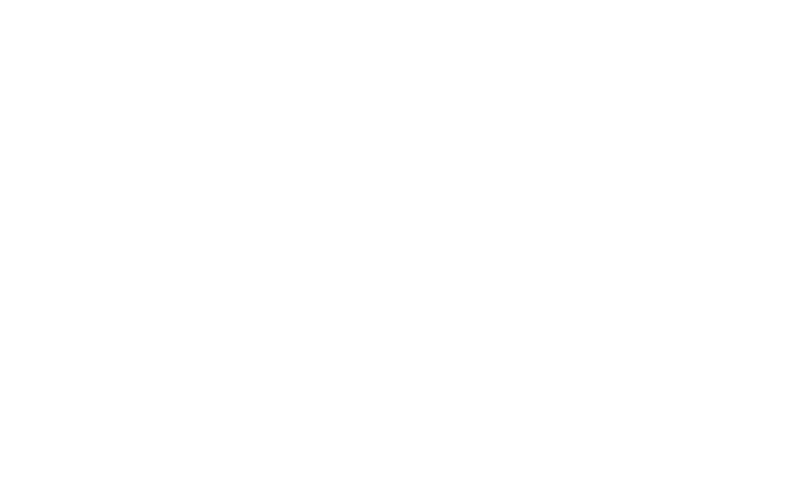
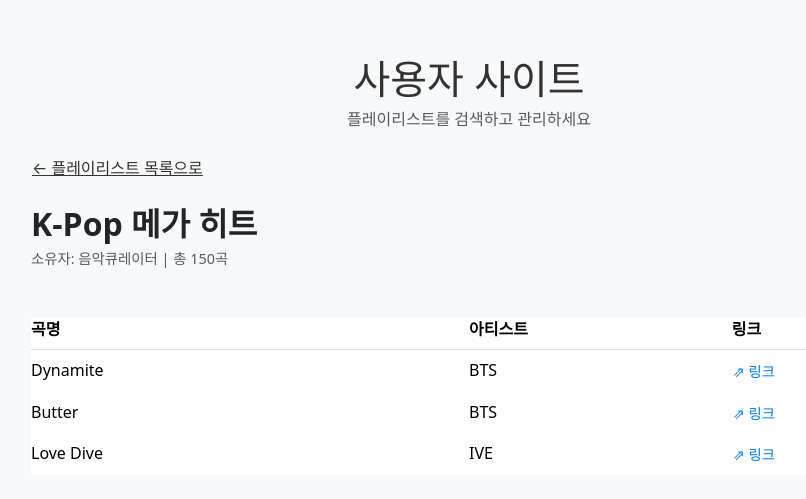
Before and after one commit to wkddnjswns/Phase4-frontend, a React (Create React App) app in the folder frontend/: page /playlists/1 in a window 1280 px wide. Before the commit this address had no page. Shown: the part 111-610 px from the top of the page, without its empty margins (171-977 px from the left). Built offline with nearby package versions, Linux system fonts and the light colour scheme.

Commit message:
Create playlist detail page

```diff
--- a/frontend/src/App.js
+++ b/frontend/src/App.js
@@ -4,6 +4,7 @@
 import LoginPage from './pages/LoginPage';
 import MyPage from './pages/MyPage';
 import PlaylistPage from './pages/PlaylistPage';
+import PlaylistDetailPage from './pages/PlaylistDetailPage';
 
 function App() {
   return (
@@ -13,6 +14,7 @@
           <Route index element={<LoginPage />} />
           <Route path="mypage" element={<MyPage />} />
           <Route path="playlists" element={<PlaylistPage />} />
+          <Route path="playlists/:rank" element={<PlaylistDetailPage />} />
         </Route>
       </Routes>
     </BrowserRouter>
--- /dev/null
+++ b/frontend/src/pages/PlaylistDetailPage.js
@@ -0,0 +1,132 @@
+import React from 'react';
+import { useNavigate, useParams } from 'react-router-dom';
+import { Container, Button, Table } from 'react-bootstrap';
+
+const PLAYLIST_DATA_MOCK = {
+  '1': { title: 'K-Pop 메가 히트', owner: '음악큐레이터', songs: 150, details: [
+      { song: 'Dynamite', artist: 'BTS' },
+      { song: 'Butter', artist: 'BTS' },
+      { song: 'Love Dive', artist: 'IVE' },
+    ]
+  },
+  '2': { title: '발라드 명곡 컬렉션', owner: '감성DJ', songs: 145, details: [
+      { song: 'Good Day', artist: 'IU' },
+      { song: 'Missing You', artist: 'TOY' },
+      { song: 'Always', artist: 'Yoon Mi-rae' },
+    ]
+  },
+  '3': { title: '운동할 때 듣는 음악', owner: '피트니스왕', songs: 140, details: [
+      { song: 'Power', artist: 'EXO' },
+      { song: 'Fire', artist: 'BTS' },
+      { song: 'Boom Boom', artist: 'Momoland' },
+    ]
+  },
+  '4': { title: '카페 분위기 재즈', owner: '재즈리버', songs: 135, details: [
+      { song: 'Autumn Leaves', artist: 'Miles Davis' },
+      { song: 'Take Five', artist: 'Dave Brubeck' },
+      { song: 'Lullaby of Birdland', artist: 'Sarah Vaughan' },
+    ]
+  },
+  '5': { title: '출퇴근길 팝송', owner: '음악통근러', songs: 130, details: [
+      { song: 'Shape of You', artist: 'Ed Sheeran' },
+      { song: 'Blinding Lights', artist: 'The Weeknd' },
+      { song: 'Uptown Funk', artist: 'Mark Ronson' },
+    ]
+  },
+  '6': { title: '힙합 모음집', owner: '힙합헤드', songs: 125, details: [
+      { song: 'Gangnam Style', artist: 'PSY' },
+      { song: 'Nunu Nana', artist: 'Jessi' },
+      { song: 'Any Song', artist: 'Zico' },
+    ]
+  },
+  '7': { title: '락 레전드', owner: '락스타', songs: 120, details: [
+      { song: 'Bohemian Rhapsody', artist: 'Queen' },
+      { song: 'Stairway to Heaven', artist: 'Led Zeppelin' },
+      { song: 'Smells Like Teen Spirit', artist: 'Nirvana' },
+    ]
+  },
+  '8': { title: '인디 음악 탐험', owner: '인디러버', songs: 115, details: [
+      { song: 'How can I love the heartbreak, you\'re the one I love', artist: 'AKMU' },
+      { song: 'Through the Night', artist: 'IU' },
+      { song: 'Busan Vacance', artist: 'Busker Busker' },
+    ]
+  },
+  '9': { title: 'EDM 파티 믹스', owner: '클럽왕', songs: 110, details: [
+      { song: 'Levels', artist: 'Avicii' },
+      { song: 'Clarity', artist: 'Zedd' },
+      { song: 'Wake Me Up', artist: 'Avicii' },
+    ]
+  },
+  '10': { title: '클래식 명작', owner: '고전애호가', songs: 105, details: [
+      { song: 'Symphony No. 5', artist: 'Beethoven' },
+      { song: 'Moonlight Sonata', artist: 'Beethoven' },
+      { song: 'Canon in D', artist: 'Pachelbel' },
+    ]
+  },
+};
+
+const SPOTIFY_LINK = 'https://open.spotify.com/';
+
+function PlaylistDetailPage() {
+  const navigate = useNavigate();
+  const { rank } = useParams();
+
+  const data = PLAYLIST_DATA_MOCK[rank] || PLAYLIST_DATA_MOCK['1'];
+  const detailSongs = data.details;
+
+  const handleGoBack = () => {
+    navigate(-1);
+  };
+
+  const handleLinkClick = () => {
+    window.open(SPOTIFY_LINK, '_blank');
+  };
+
+  return (
+    <Container style={{ maxWidth: '900px' }}>
+      <div className="mb-4 d-flex align-items-center">
+        <Button variant="link" onClick={handleGoBack} className="p-0" style={{ color: '#333' }}>
+          ← 플레이리스트 목록으로
+        </Button>
+      </div>
+
+      <div className="mb-5">
+        <h2 className="mb-1" style={{ fontWeight: 'bold' }}>{data.title}</h2>
+        <p className="text-muted" style={{ fontSize: '0.9em' }}>
+          소유자: {data.owner} | 총 {data.songs}곡
+        </p>
+      </div>
+
+      <Table borderless className="mb-5">
+        <thead style={{ color: '#555' }}>
+          <tr>
+            <th className="p-0 pb-2 border-bottom" style={{ width: '50%' }}>곡명</th>
+            <th className="p-0 pb-2 border-bottom" style={{ width: '30%' }}>아티스트</th>
+            <th className="p-0 pb-2 border-bottom" style={{ width: '20%' }}>링크</th>
+          </tr>
+        </thead>
+        <tbody>
+          {detailSongs.map((song, index) => (
+            <tr key={index}>
+              <td className="p-0 py-2">{song.song}</td>
+              <td className="p-0 py-2">{song.artist}</td>
+              <td className="p-0 py-2">
+                <Button
+                  variant="link"
+                  onClick={handleLinkClick}
+                  className="p-0"
+                  style={{ color: '#007bff', textDecoration: 'none', fontSize: '0.9em' }}
+                >
+                  <span style={{ fontSize: '1em' }}>{'⇗'}</span> 링크
+                </Button>
+              </td>
+            </tr>
+          ))}
+        </tbody>
+      </Table>
+
+    </Container>
+  );
+}
+
+export default PlaylistDetailPage;
--- a/frontend/src/pages/PlaylistPage.js
+++ b/frontend/src/pages/PlaylistPage.js
@@ -15,7 +15,12 @@
   { rank: 10, title: '클래식 명작', owner: '고전애호가', songs: 105 },
 ];
 
-const PlaylistCard = ({ rank, title, owner, songs }) => (
+const PlaylistCard = ({ rank, title, owner, songs, navigate }) => {
+  const handleDetailClick = () => {
+    navigate(`/playlists/${rank}`);
+  };
+
+  return (
     <Col xs={12} md={6} className="mb-4">
       <div style={{ backgroundColor: 'white', padding: '15px', borderRadius: '8px', boxShadow: '0 1px 3px rgba(0,0,0,0.1)' }}>
         <div className="d-flex justify-content-between align-items-center mb-2">
@@ -48,13 +53,19 @@
 
         <div className="d-flex justify-content-between align-items-center">
           <span style={{ color: '#9370DB', fontWeight: 'bold', fontSize: '0.9em' }}>{songs}곡</span>
-        <Button variant="link" className="p-0" style={{ color: '#666', textDecoration: 'none', fontSize: '0.9em' }}>
+          <Button
+            variant="link"
+            className="p-0"
+            onClick={handleDetailClick}
+            style={{ color: '#666', textDecoration: 'none', fontSize: '0.9em' }}
+          >
             자세히 보기 →
           </Button>
         </div>
       </div>
     </Col>
   );
+};
 
 function PlaylistPage() {
   const navigate = useNavigate();
@@ -72,11 +83,11 @@
       </div>
 
       <h2 className="mb-1" style={{ fontWeight: 'bold' }}>플레이리스트 찾아보기</h2>
-      <p className="text-muted mb-4" style={{ fontSize: '0.9em' }}>음원 수가 많은 상위 10개 플레이리스트</p>
+      <p className="text-muted mb-4" style={{ fontSize: '0.9em' }}>응원 수가 많은 상위 10개 플레이리스트</p>
 
       <Row>
         {PLAYLIST_DATA.map(playlist => (
-          <PlaylistCard key={playlist.rank} {...playlist} />
+          <PlaylistCard key={playlist.rank} {...playlist} navigate={navigate} />
         ))}
       </Row>
     </Container>
```
Lines whose indentation alone changed are shown as unchanged.
